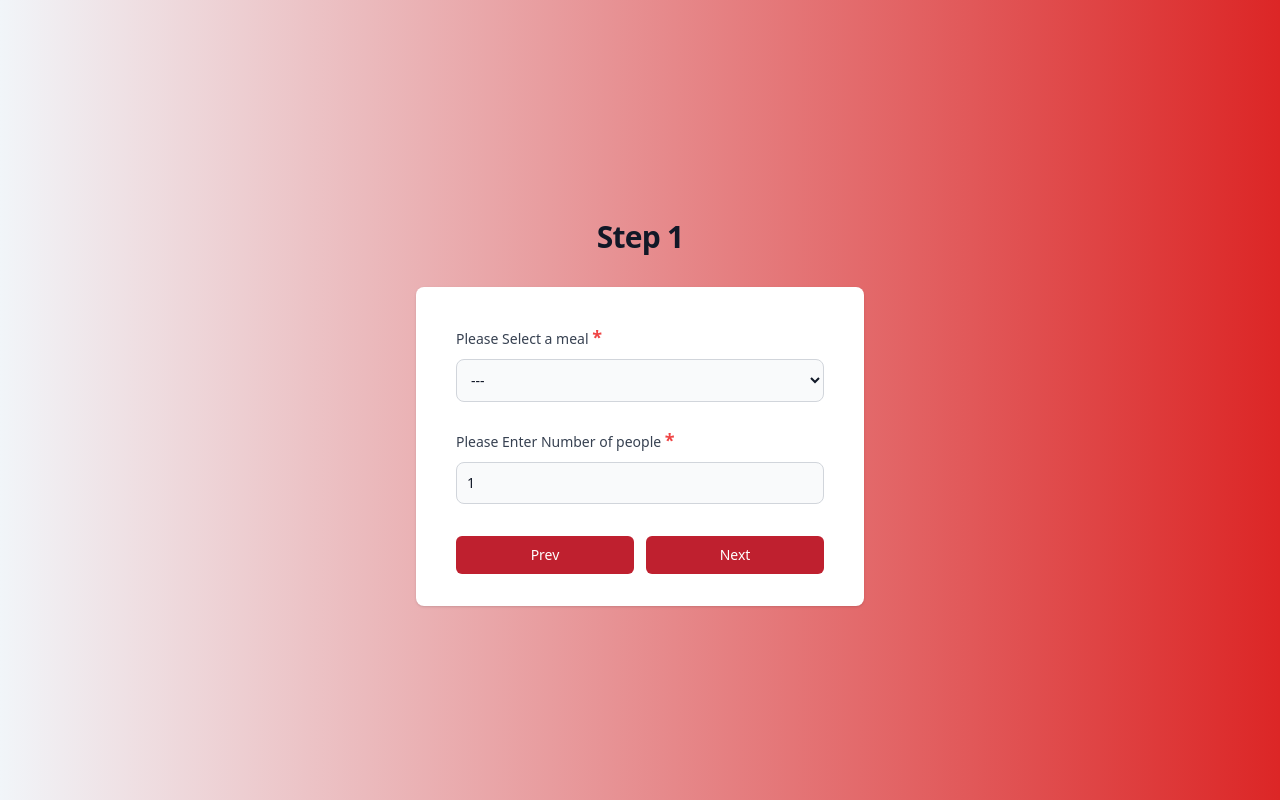
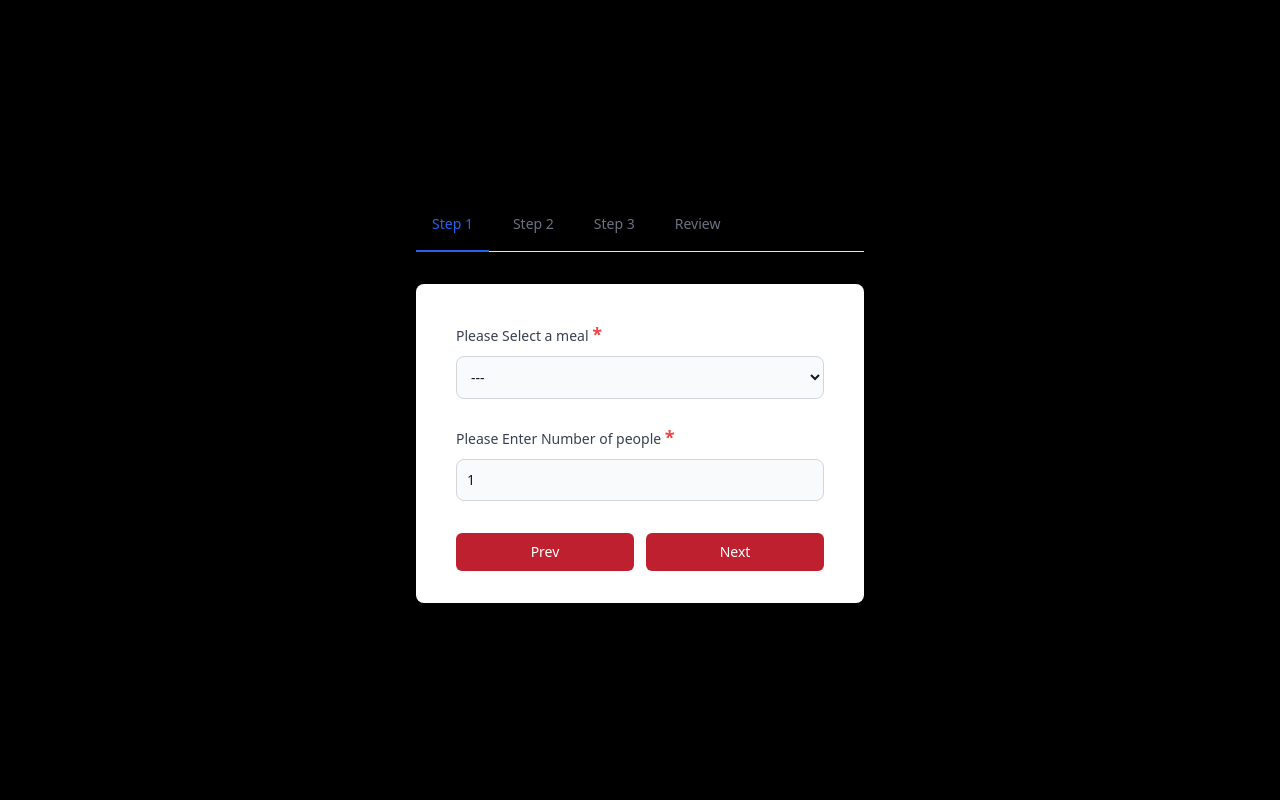
Before and after one commit to rakshitagarwal/pre-order, a React (Create React App) app in the folder frontend/: page / in a window 1280 px wide. Built offline with nearby package versions, Linux system fonts and the light colour scheme; no server answers.

Commit message:
tabular setup ready

```diff
--- a/frontend/src/App.js
+++ b/frontend/src/App.js
@@ -2,14 +2,10 @@ import axios from "axios";
 import Myform from "./pages/Myform";
 
 axios.defaults.baseURL = "http://localhost:4000";
-axios.defaults.withCredentials = true
+axios.defaults.withCredentials = true;
 
 function App() {
-  return (
-    <>
-     <Myform />
-    </>
-  );
+  return <Myform />;
 }
 
 export default App;
--- a/frontend/src/pages/Myform.jsx
+++ b/frontend/src/pages/Myform.jsx
@@ -32,7 +32,6 @@ const Myform = () => {
         ["People", orderData.people],
         ["Restaurant", orderData.restaurant],
         ["Dishes", orderData.dishes],
-        ["Servings", orderData.servings],
       ];
       setCsvData(csvContent);
 
@@ -65,12 +64,25 @@ const Myform = () => {
   }, []);
 
   return (
-    <div className="bg-gradient-to-r from-slate-100 to-red-600 w-full h-screen min-h-full flex flex-col justify-center py-36 sm:px-6 lg:px-8 z-100 mf:h-screen">
-      <div></div>
+    <div className="bg-black w-full h-screen min-h-full flex flex-col justify-center py-36 sm:px-6 lg:px-8 z-100 mf:h-screen">
       <div className="sm:mx-auto sm:w-full sm:max-w-md">
-        <h1 className="mt-6 text-center text-3xl font-bold tracking-tight text-gray-900">
-          {titles[page]}
-        </h1>
+        <div className="text-sm font-medium text-center text-gray-500 border-b border-gray-200 dark:text-gray-400 dark:border-gray-700">
+          <ul className="flex flex-wrap -mb-px">
+            {["Step 1", "Step 2", "Step 3", "Review"].map((step, index) => (
+              <li className="me-2" key={index}>
+                <span
+                  className={`inline-block p-4 ${
+                    page === index
+                      ? "text-blue-600 border-b-2 border-blue-600 dark:text-blue-500 dark:border-blue-500"
+                      : "border-b-2 border-transparent hover:text-gray-600 hover:border-gray-300 dark:hover:text-gray-300"
+                  } rounded-t-lg`}
+                >
+                  {step}
+                </span>
+              </li>
+            ))}
+          </ul>
+        </div>
       </div>
       <div className="mt-8 sm:mx-auto sm:w-full sm:max-w-md">
         <div className="bg-white py-8 px-4 shadow sm:rounded-lg sm:px-10">
```
